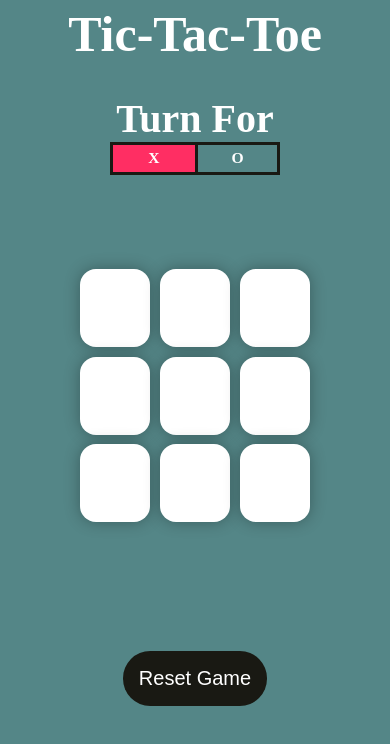
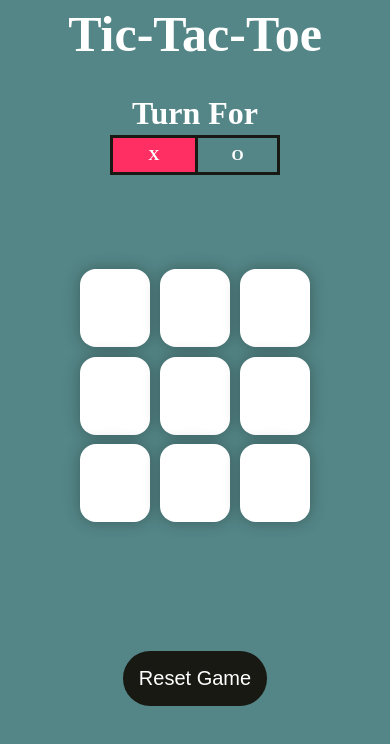
Before and after one commit to ZeesanTarafdar/Tic-Tac-Toe, a plain HTML site: page index.html in a window 390 px wide. Drawn offline with Linux system fonts and the light colour scheme.

Commit message:
Tic-Tac-Toe_Game

```diff
--- a/style.css
+++ b/style.css
@@ -194,7 +194,7 @@ h1{
     }
 
     .turn-container h3{
-        font-size: 2.5rem;
+        font-size: 2rem;
         margin: 0;
         grid-column-start: 1;
         grid-column-end: 3;
@@ -215,7 +215,7 @@ h1{
         position: absolute;
         bottom: 0;
         left: 0;
-        height: 30px;
+        height: 40px;
         width: 85px;
         background-color: #FF2E63;
         z-index: -1;
```
